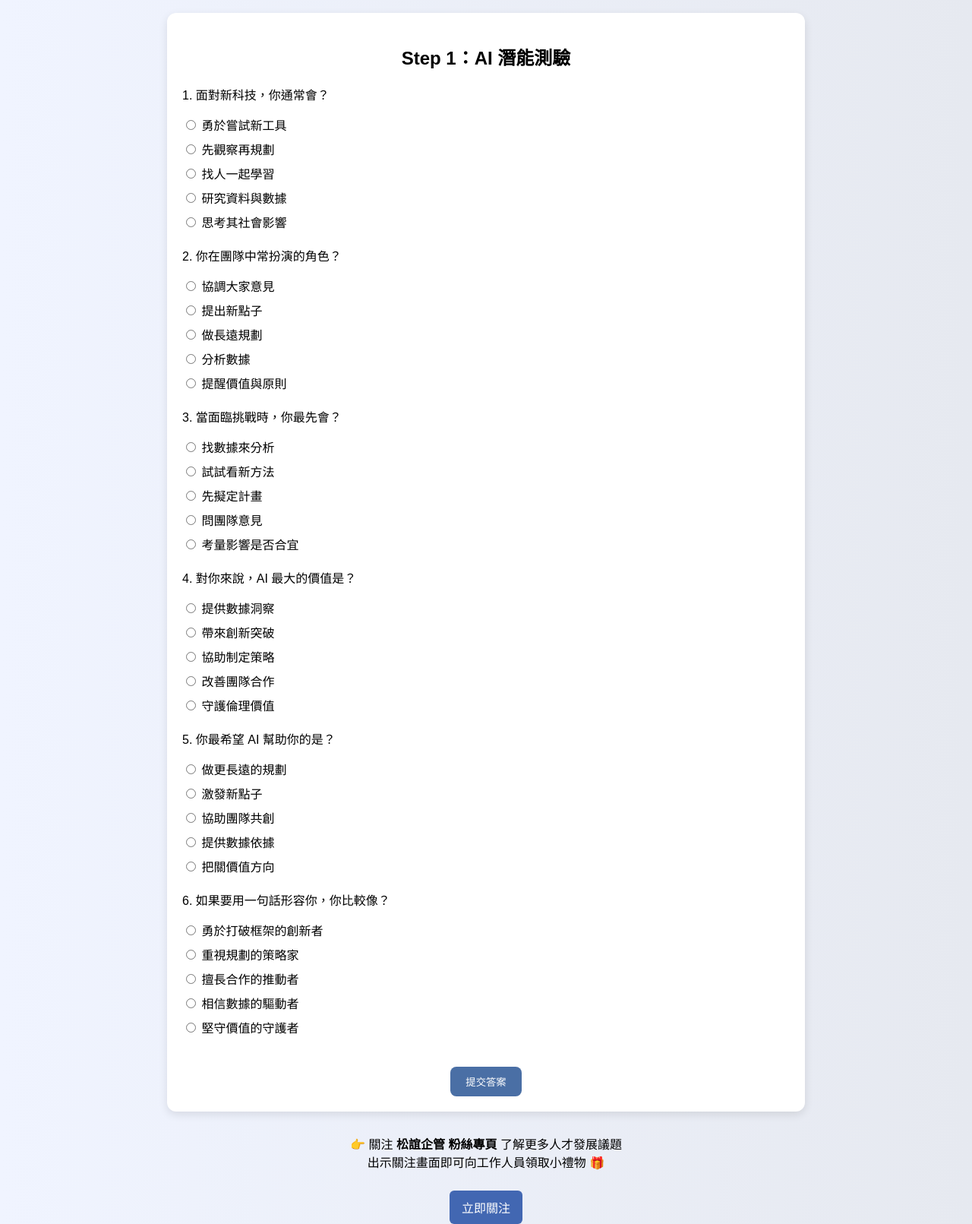
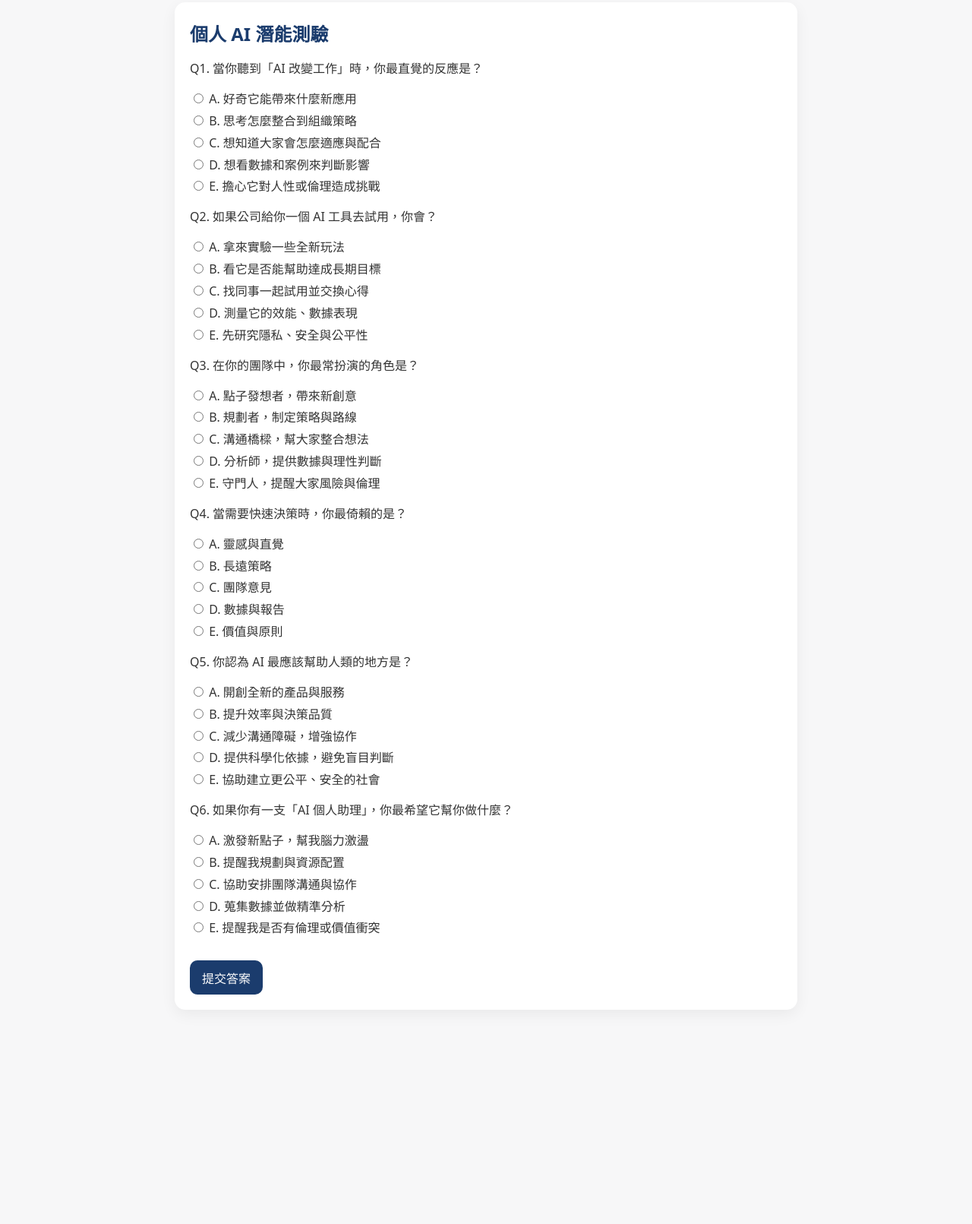
Before and after one commit to mickey103gpm/2025-Leader-Trend, a plain HTML site: page index.html in a window 1280 px wide. Shown: the part 89-1700 px from the top of the page at 76% size. After the commit the page ends 1450 px from the top, so only its background shows below. Drawn offline with nearby package versions, Linux system fonts and the light colour scheme.

Commit message:
Add files via upload

```diff
--- a/index.html
+++ b/index.html
@@ -3,232 +3,191 @@
 <head>
   <meta charset="UTF-8" />
   <meta name="viewport" content="width=device-width, initial-scale=1.0"/>
-  <title>個人AI專屬潛能卡片</title>
+  <title>松誼企管 2025 Leader Trend 智慧人才佈局｜精準賦能未來領導者 互動遊戲</title>
   <style>
-    body {
-      font-family: Arial, sans-serif;
-      background: linear-gradient(to right, #f0f4ff, #e6e9f0);
-      margin: 0;
-      padding: 0;
-      text-align: center;
+    :root{
+      --primary:#1B3C6D; /* 指定主色 */
+      --bg:#f7f7f8;
+      --card:#ffffff;
+      --text:#333;
+      --muted:#6b7280;
+      --cta:#1B3C6D;
     }
+    body{
+      font-family: "Microsoft JhengHei", system-ui, -apple-system, Segoe UI, Roboto, Helvetica, Arial, "Noto Sans TC", sans-serif;
+      margin:0; padding:0; background:var(--bg); color:var(--text);
+    }
+    header{
+      background:var(--primary); color:#fff; padding:1rem; text-align:center; font-size:1.2rem; font-weight:700;
+      display:flex; align-items:center; justify-content:center; gap:.8rem;
+    }
+    main{padding:1rem; max-width:820px; margin:auto}
+    .card{background:var(--card); border-radius:14px; padding:1.25rem; margin:1rem 0; box-shadow:0 6px 20px rgba(0,0,0,.06)}
+    .card h2{margin:.2rem 0 1rem; color:var(--primary)}
+    .question{margin-bottom:1rem}
+    .options{margin-top:.5rem}
+    .options label{display:block; margin:.3rem 0; cursor:pointer}
+    button{appearance:none; border:none; background:var(--primary); color:#fff; padding:.65rem 1rem; border-radius:10px; font-size:1rem; cursor:pointer; margin-top:1rem}
+    button:disabled{background:#cbd5e1; cursor:not-allowed}
 
-    h1 {
-      background-color: #4a6fa5;
-      color: white;
-      padding: 20px;
-      margin: 0;
-    }
+    /* 單獨呈現的結果舞台 */
+    .result-standalone{display:none; min-height:calc(100vh - 140px); padding:2rem 1rem; display:flex; align-items:center; justify-content:center; flex-direction:column; gap:1rem}
+    .result-card{width:min(640px, 92%); padding:1.5rem; border:2px solid var(--primary); border-radius:16px; background:#fff; position:relative; box-shadow:0 18px 40px rgba(27,60,109,.18); opacity:0; transform:translateY(16px) scale(.98);}
+    .result-card.show{opacity:1; transform:translateY(0) scale(1);}
+    .result-card h3{margin:.2rem 0 0.6rem; color:var(--primary)}
+    .logo-mark{position:absolute; bottom:10px; right:10px;}
+    .logo-mark img{height:30px}
+    .muted{color:var(--muted); font-size:.9rem}
+    .guidance{margin-top:.4rem; font-size:1rem; font-weight:600; color:var(--primary); text-align:center}
+    .cta-btn{display:inline-block; margin-top:.6rem; padding:.55rem .9rem; border-radius:10px; background:var(--cta); color:#fff; text-decoration:none}
 
-    .container {
-      margin: 20px auto;
-      max-width: 800px;
-      background: white;
-      padding: 20px;
-      border-radius: 12px;
-      box-shadow: 0 4px 12px rgba(0,0,0,0.1);
-    }
-
-    .question {
-      margin: 20px 0;
-      text-align: left;
-    }
-
-    .question label {
-      display: block;
-      margin: 8px 0;
-    }
-
-    button {
-      background: #4a6fa5;
-      color: white;
-      border: none;
-      padding: 10px 20px;
-      border-radius: 8px;
-      cursor: pointer;
-      margin-top: 20px;
-    }
-
-    button:hover {
-      background: #3b5a84;
-    }
-
-    .card {
-      display: none;
-      margin: 30px auto;
-      padding: 20px;
-      border-radius: 12px;
-      background: #fff;
-      box-shadow: 0 4px 12px rgba(0,0,0,0.15);
-      max-width: 500px;
-      position: relative;
-      opacity: 0;
-      transform: translateY(20px);
-      transition: all 0.6s ease-in-out;
-    }
-
-    .card.show {
-      display: block;
-      opacity: 1;
-      transform: translateY(0);
-    }
-
-    .logo {
-      position: absolute;
-      bottom: 10px;
-      right: 10px;
-      width: 80px;
-    }
-
-    .footer {
-      margin-top: 30px;
-      font-size: 16px;
-    }
-
-    .footer a {
-      display: inline-block;
-      margin-top: 10px;
-      padding: 10px 16px;
-      background: #4267B2;
-      color: white;
-      border-radius: 6px;
-      text-decoration: none;
-    }
-
-    .footer a:hover {
-      background: #365899;
-    }
+    /* 動畫 */
+    @keyframes popIn { from {opacity:0; transform:translateY(24px) scale(.96);} to {opacity:1; transform:translateY(0) scale(1);} }
+    .pop-in{ animation:popIn .7s cubic-bezier(.16,.84,.44,1) both; }
   </style>
 </head>
 <body>
-  <h1>個人AI 專屬潛能卡片</h1>
+<header>
+  <span>松誼企管 2025 Leader Trend 智慧人才佈局｜精準賦能未來領導者 互動遊戲</span>
+</header>
+<main>
+  <!-- Step 1 -->
+  <section class="card" id="quiz-section">
+    <h2 id="section-title"> 個人 AI 潛能測驗</h2>
+    <form id="quizForm">
+      <!-- Q1 -->
+      <div class="question">
+        <p>Q1. 當你聽到「AI 改變工作」時，你最直覺的反應是？</p>
+        <div class="options">
+          <label><input type="radio" name="q1" value="創新者" required/> A. 好奇它能帶來什麼新應用</label>
+          <label><input type="radio" name="q1" value="策略家"/> B. 思考怎麼整合到組織策略</label>
+          <label><input type="radio" name="q1" value="協作推動者"/> C. 想知道大家會怎麼適應與配合</label>
+          <label><input type="radio" name="q1" value="數據驅動者"/> D. 想看數據和案例來判斷影響</label>
+          <label><input type="radio" name="q1" value="倫理守護者"/> E. 擔心它對人性或倫理造成挑戰</label>
+        </div>
+      </div>
+      <!-- Q2 -->
+      <div class="question">
+        <p>Q2. 如果公司給你一個 AI 工具去試用，你會？</p>
+        <div class="options">
+          <label><input type="radio" name="q2" value="創新者" required/> A. 拿來實驗一些全新玩法</label>
+          <label><input type="radio" name="q2" value="策略家"/> B. 看它是否能幫助達成長期目標</label>
+          <label><input type="radio" name="q2" value="協作推動者"/> C. 找同事一起試用並交換心得</label>
+          <label><input type="radio" name="q2" value="數據驅動者"/> D. 測量它的效能、數據表現</label>
+          <label><input type="radio" name="q2" value="倫理守護者"/> E. 先研究隱私、安全與公平性</label>
+        </div>
+      </div>
+      <!-- Q3 -->
+      <div class="question">
+        <p>Q3. 在你的團隊中，你最常扮演的角色是？</p>
+        <div class="options">
+          <label><input type="radio" name="q3" value="創新者" required/> A. 點子發想者，帶來新創意</label>
+          <label><input type="radio" name="q3" value="策略家"/> B. 規劃者，制定策略與路線</label>
+          <label><input type="radio" name="q3" value="協作推動者"/> C. 溝通橋樑，幫大家整合想法</label>
+          <label><input type="radio" name="q3" value="數據驅動者"/> D. 分析師，提供數據與理性判斷</label>
+          <label><input type="radio" name="q3" value="倫理守護者"/> E. 守門人，提醒大家風險與倫理</label>
+        </div>
+      </div>
+      <!-- Q4 -->
+      <div class="question">
+        <p>Q4. 當需要快速決策時，你最倚賴的是？</p>
+        <div class="options">
+          <label><input type="radio" name="q4" value="創新者" required/> A. 靈感與直覺</label>
+          <label><input type="radio" name="q4" value="策略家"/> B. 長遠策略</label>
+          <label><input type="radio" name="q4" value="協作推動者"/> C. 團隊意見</label>
+          <label><input type="radio" name="q4" value="數據驅動者"/> D. 數據與報告</label>
+          <label><input type="radio" name="q4" value="倫理守護者"/> E. 價值與原則</label>
+        </div>
+      </div>
+      <!-- Q5 -->
+      <div class="question">
+        <p>Q5. 你認為 AI 最應該幫助人類的地方是？</p>
+        <div class="options">
+          <label><input type="radio" name="q5" value="創新者" required/> A. 開創全新的產品與服務</label>
+          <label><input type="radio" name="q5" value="策略家"/> B. 提升效率與決策品質</label>
+          <label><input type="radio" name="q5" value="協作推動者"/> C. 減少溝通障礙，增強協作</label>
+          <label><input type="radio" name="q5" value="數據驅動者"/> D. 提供科學化依據，避免盲目判斷</label>
+          <label><input type="radio" name="q5" value="倫理守護者"/> E. 協助建立更公平、安全的社會</label>
+        </div>
+      </div>
+      <!-- Q6 -->
+      <div class="question">
+        <p>Q6. 如果你有一支「AI 個人助理」，你最希望它幫你做什麼？</p>
+        <div class="options">
+          <label><input type="radio" name="q6" value="創新者" required/> A. 激發新點子，幫我腦力激盪</label>
+          <label><input type="radio" name="q6" value="策略家"/> B. 提醒我規劃與資源配置</label>
+          <label><input type="radio" name="q6" value="協作推動者"/> C. 協助安排團隊溝通與協作</label>
+          <label><input type="radio" name="q6" value="數據驅動者"/> D. 蒐集數據並做精準分析</label>
+          <label><input type="radio" name="q6" value="倫理守護者"/> E. 提醒我是否有倫理或價值衝突</label>
+        </div>
+      </div>
+      <button type="submit">提交答案</button>
+    </form>
 
-  <div class="container" id="quizContainer">
-    <h2>Step 1：AI 潛能測驗</h2>
 
-    <div class="question">
-      <p>1. 面對新科技，你通常會？</p>
-      <label><input type="radio" name="q1" value="innovator" required> 勇於嘗試新工具</label>
-      <label><input type="radio" name="q1" value="strategist"> 先觀察再規劃</label>
-      <label><input type="radio" name="q1" value="collaborator"> 找人一起學習</label>
-      <label><input type="radio" name="q1" value="data"> 研究資料與數據</label>
-      <label><input type="radio" name="q1" value="ethics"> 思考其社會影響</label>
-    </div>
+  </section>
 
-    <div class="question">
-      <p>2. 你在團隊中常扮演的角色？</p>
-      <label><input type="radio" name="q2" value="collaborator" required> 協調大家意見</label>
-      <label><input type="radio" name="q2" value="innovator"> 提出新點子</label>
-      <label><input type="radio" name="q2" value="strategist"> 做長遠規劃</label>
-      <label><input type="radio" name="q2" value="data"> 分析數據</label>
-      <label><input type="radio" name="q2" value="ethics"> 提醒價值與原則</label>
-    </div>
+  <!-- 單獨呈現的結果舞台（預設隱藏，提交後顯示） -->
+  <section id="resultStage" class="result-standalone" style="display:none">
+    <div id="result" class="result-card"></div>
+    <div id="guidance" class="guidance"></div>
+  </section>
+</main>
+<!-- html2canvas for download -->
+<script src="https://cdn.jsdelivr.net/npm/html2canvas@1.4.1/dist/html2canvas.min.js"></script>
+<script>
+  // 粉專連結（請換成你的實際粉專網址）
+  const FANPAGE_URL = 'https://www.facebook.com/';
 
-    <div class="question">
-      <p>3. 當面臨挑戰時，你最先會？</p>
-      <label><input type="radio" name="q3" value="data" required> 找數據來分析</label>
-      <label><input type="radio" name="q3" value="innovator"> 試試看新方法</label>
-      <label><input type="radio" name="q3" value="strategist"> 先擬定計畫</label>
-      <label><input type="radio" name="q3" value="collaborator"> 問團隊意見</label>
-      <label><input type="radio" name="q3" value="ethics"> 考量影響是否合宜</label>
-    </div>
+  const descriptions = {
+    "創新者":"特質：你擅長打破框架，勇於嘗試新可能，能看見 AI 帶來的嶄新契機。<br/>祝福語：願你的創新視野，成為 「智慧驅動人才策略，佈局未來領導力」 的火花。",
+    "策略家":"特質：你重視長遠規劃，能將 AI 納入整體藍圖，帶領組織穩健前行。<br/>祝福語：願你的縝密思維，助力 「AI 引領企業 HR 數位轉型」，讓未來更清晰。",
+    "協作推動者":"特質：你長於凝聚人心，懂得在人與 AI 之間搭建橋樑，推動團隊共創。<br/>祝福語：願你的協作能量，呼應 「智慧驅動人才策略，佈局未來領導力」，讓團隊更具韌性。",
+    "數據驅動者":"特質：你相信數據的力量，善於從資訊中提煉洞察，驅動決策與行動。<br/>祝福語：願你的洞察力，照亮 「AI 與數據洞察，打造未來人才藍圖」 的前行之路。",
+    "倫理守護者":"特質：你堅守價值與原則，能在 AI 發展中提醒人們回歸初心與人性。<br/>祝福語：願你的堅持，成為 「AI 引領企業 HR 數位轉型」 過程中的平衡力量。"
+  };
 
-    <div class="question">
-      <p>4. 對你來說，AI 最大的價值是？</p>
-      <label><input type="radio" name="q4" value="data" required> 提供數據洞察</label>
-      <label><input type="radio" name="q4" value="innovator"> 帶來創新突破</label>
-      <label><input type="radio" name="q4" value="strategist"> 協助制定策略</label>
-      <label><input type="radio" name="q4" value="collaborator"> 改善團隊合作</label>
-      <label><input type="radio" name="q4" value="ethics"> 守護倫理價值</label>
-    </div>
+  document.getElementById('quizForm').addEventListener('submit', async function(e){
+    e.preventDefault();
+    const data = new FormData(this);
+    const counts = {創新者:0,策略家:0,協作推動者:0,數據驅動者:0,倫理守護者:0};
+    for(const [,v] of data.entries()) counts[v]++;
+    const resultType = Object.keys(counts).reduce((a,b)=> counts[a]>=counts[b]?a:b);
 
-    <div class="question">
-      <p>5. 你最希望 AI 幫助你的是？</p>
-      <label><input type="radio" name="q5" value="strategist" required> 做更長遠的規劃</label>
-      <label><input type="radio" name="q5" value="innovator"> 激發新點子</label>
-      <label><input type="radio" name="q5" value="collaborator"> 協助團隊共創</label>
-      <label><input type="radio" name="q5" value="data"> 提供數據依據</label>
-      <label><input type="radio" name="q5" value="ethics"> 把關價值方向</label>
-    </div>
+    // 修改區塊標題
+    const titleEl = document.getElementById('section-title');
+    if(titleEl) titleEl.textContent = '個人AI 專屬潛能卡片';
 
-    <div class="question">
-      <p>6. 如果要用一句話形容你，你比較像？</p>
-      <label><input type="radio" name="q6" value="innovator" required> 勇於打破框架的創新者</label>
-      <label><input type="radio" name="q6" value="strategist"> 重視規劃的策略家</label>
-      <label><input type="radio" name="q6" value="collaborator"> 擅長合作的推動者</label>
-      <label><input type="radio" name="q6" value="data"> 相信數據的驅動者</label>
-      <label><input type="radio" name="q6" value="ethics"> 堅守價值的守護者</label>
-    </div>
+    // 隱藏整個測驗區，顯示單獨舞台
+    document.getElementById('quiz-section').style.display='none';
+    const stage = document.getElementById('resultStage');
+    const resultBox = document.getElementById('result');
+    const guide = document.getElementById('guidance');
 
-    <button onclick="submitQuiz()">提交答案</button>
-  </div>
+    // 填入結果卡內容
+    resultBox.innerHTML = `
+      <h3>個人AI 專屬潛能卡片</h3>
+      <p><strong>🌟 AI ${resultType}</strong></p>
+      <p>${descriptions[resultType]}</p>
+      <div class="logo-mark"><img src='logo.png' alt='logo'></div>`;
 
-  <div id="resultCard" class="card">
-    <h2 id="cardTitle">個人AI 專屬潛能卡片</h2>
-    <p id="cardContent"></p>
-    <img src="logo.png" alt="Logo" class="logo"/>
-  </div>
+    // 引導語（卡片外）
+    guide.innerHTML = `
+      👉 關注松誼企管 粉絲專頁，了解更多人才發展議題<br/>
+      出示關注畫面可與工作人員領取小禮物 🎁<br/>
+      <a class="cta-btn" href="${FANPAGE_URL}" target="_blank" rel="noopener">前往粉絲專頁</a>`;
 
-  <div class="footer">
-    <p>👉 關注 <b>松誼企管 粉絲專頁</b> 了解更多人才發展議題<br>
-    出示關注畫面即可向工作人員領取小禮物 🎁</p>
-    <a href="https://www.facebook.com" target="_blank">立即關注</a>
-  </div>
+    // 顯示舞台 + 動畫
+    stage.style.display='flex';
+    resultBox.classList.remove('show');
+    resultBox.classList.add('pop-in');
+    // 在動畫後確保最終狀態為 show
+    setTimeout(()=>{
+      resultBox.classList.add('show');
+    }, 650);
 
-  <script>
-    const results = {
-      innovator: {
-        title: "AI 創新者",
-        feature: "你擅長打破框架，勇於嘗試新可能，能看見 AI 帶來的嶄新契機。",
-        blessing: "願你的創新視野，成為 「智慧驅動人才策略，佈局未來領導力」 的火花。"
-      },
-      strategist: {
-        title: "AI 策略家",
-        feature: "你重視長遠規劃，能將 AI 納入整體藍圖，帶領組織穩健前行。",
-        blessing: "願你的縝密思維，助力 「AI 引領企業 HR 數位轉型」，讓未來更清晰。"
-      },
-      collaborator: {
-        title: "AI 協作推動者",
-        feature: "你長於凝聚人心，懂得在人與 AI 之間搭建橋樑，推動團隊共創。",
-        blessing: "願你的協作能量，呼應 「智慧驅動人才策略，佈局未來領導力」，讓團隊更具韌性。"
-      },
-      data: {
-        title: "AI 數據驅動者",
-        feature: "你相信數據的力量，善於從資訊中提煉洞察，驅動決策與行動。",
-        blessing: "願你的洞察力，照亮 「AI 與數據洞察，打造未來人才藍圖」 的前行之路。"
-      },
-      ethics: {
-        title: "AI 倫理守護者",
-        feature: "你堅守價值與原則，能在 AI 發展中提醒人們回歸初心與人性。",
-        blessing: "願你的堅持，成為 「AI 引領企業 HR 數位轉型」 過程中的平衡力量。"
-      }
-    };
-
-    function submitQuiz() {
-      const answers = [];
-      for (let i = 1; i <= 6; i++) {
-        const selected = document.querySelector(`input[name="q${i}"]:checked`);
-        if (!selected) {
-          alert("請完成所有題目再提交！");
-          return;
-        }
-        answers.push(selected.value);
-      }
-
-      // 計算最多的答案
-      const count = {};
-      answers.forEach(a => { count[a] = (count[a] || 0) + 1; });
-      const resultType = Object.keys(count).reduce((a, b) => count[a] > count[b] ? a : b);
-
-      // 顯示結果卡
-      document.getElementById("quizContainer").style.display = "none";
-      const card = document.getElementById("resultCard");
-      document.getElementById("cardContent").innerHTML =
-        `<strong>${results[resultType].title}</strong><br><br>
-         特質：${results[resultType].feature}<br><br>
-         祝福語：${results[resultType].blessing}`;
-      card.classList.add("show");
-    }
-  </script>
+    window.scrollTo({top:0, behavior:'smooth'});
+  });
+</script>
 </body>
 </html>
```
